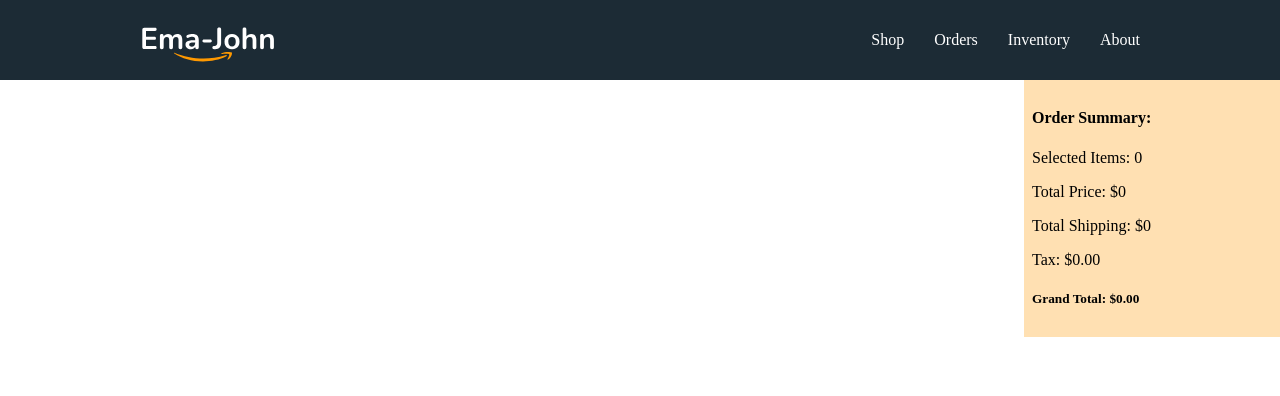
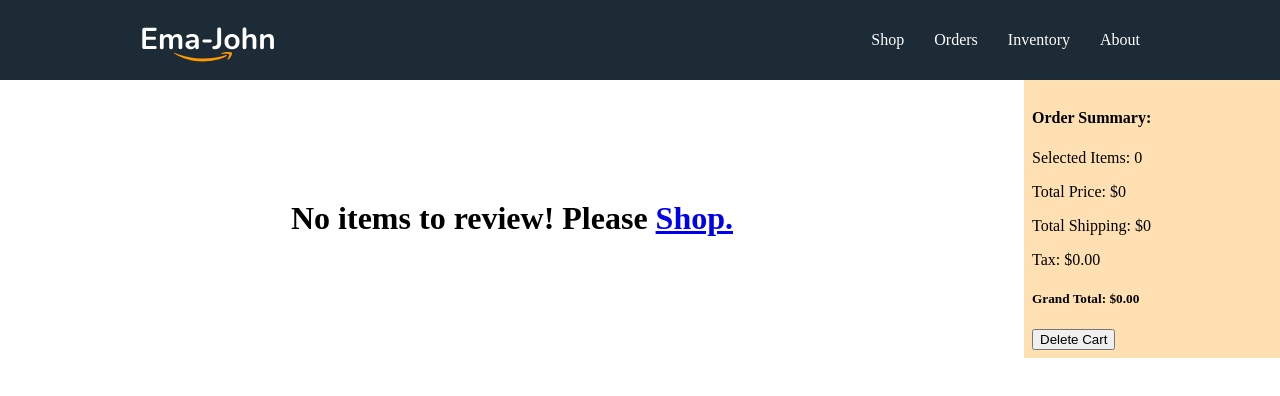
Before and after one commit to hassanrakib/ema-john-simple, a React (Create React App) app: page /orders in a window 1280 px wide. Shown: the top 396 px of the page. Built offline with nearby package versions, Linux system fonts and the light colour scheme.

Commit message:
complete milestone 9

```diff
--- a/src/components/Cart/Cart.js
+++ b/src/components/Cart/Cart.js
@@ -1,6 +1,6 @@
 import "./Cart.css";
 
-export default function Cart({ cart }) {
+export default function Cart({ cart, clearCart, children }) {
   let totalPrice = 0;
   let totalShipping = 0;
   let quantity = 0;
@@ -21,6 +21,10 @@ export default function Cart({ cart }) {
       <p>Total Shipping: ${totalShipping}</p>
       <p>Tax: ${roundedTax}</p>
       <h5>Grand Total: ${grandTotal}</h5>
+      <button onClick={clearCart}>Delete Cart</button>
+      <div>
+        {children}
+      </div>
     </div>
   );
 }
--- a/src/components/Orders/Orders.js
+++ b/src/components/Orders/Orders.js
@@ -1,22 +1,35 @@
 import { useState } from "react";
-import { useLoaderData } from "react-router-dom";
+import { Link, useLoaderData } from "react-router-dom";
+import { deleteShoppingCart, removeFromDb } from "../../utilities/fakedb";
 import Cart from "../Cart/Cart";
 import ReviewItem from "../ReviewItem/ReviewItem";
 import "./Orders.css";
 
 export default function Orders() {
-    const {products, savedCart} = useLoaderData();
+    const { savedCart } = useLoaderData();
     // initial cart is the saved cart
     const [cart, setCart] = useState(savedCart);
+    const deleteOrderItem = (deleteItemId) => {
+        const restItems = cart.filter(product => product.id !== deleteItemId);
+        removeFromDb(deleteItemId);
+        setCart(restItems);
+    }
+    const clearCart = () => {
+        setCart([]);
+        deleteShoppingCart();
+      }
     return (
         <div className="shop-container">
             <div className="orders-container">
                 {
-                    cart.map(product => <ReviewItem key={product.id} product={product} />)
+                    cart.map(product => <ReviewItem deleteOrderItem={deleteOrderItem} key={product.id} product={product} />)
+                }
+                {
+                    cart.length === 0 && <h1>No items to review! Please <Link to="/shop">Shop.</Link></h1>
                 }
             </div>
             <div className="cart-container">
-                <Cart cart={cart} />
+                <Cart cart={cart} clearCart={clearCart} />
             </div>
         </div>
     )
--- a/src/components/ReviewItem/ReviewItem.css
+++ b/src/components/ReviewItem/ReviewItem.css
@@ -16,3 +16,14 @@
     display: flex;
     align-items: center;
 }
+.delete-container button {
+    background-color: brown;
+    color: white;
+    padding: 8px 20px;
+    border: 0;
+    border-radius: 25px;
+    cursor: pointer;
+}
+.delete-container button:hover {
+    background-color: red;
+}
--- a/src/components/ReviewItem/ReviewItem.js
+++ b/src/components/ReviewItem/ReviewItem.js
@@ -1,6 +1,7 @@
 import "./ReviewItem.css";
-export default function ReviewItem({ product }) {
-    const { name, price, quantity, img } = product;
+export default function ReviewItem({ product, deleteOrderItem }) {
+    const { id, name, price, quantity, img } = product;
+
     return (
         <div className="review-item">
             <div>
@@ -13,7 +14,7 @@ export default function ReviewItem({ product }) {
                     <p><small>Quantity: ${quantity}</small></p>
                 </div>
                 <div className="delete-container">
-                    <button>Delete</button>
+                    <button onClick={() => deleteOrderItem(id)}>Delete</button>
                 </div>
             </div>
         </div>
--- a/src/components/Shop/Shop.js
+++ b/src/components/Shop/Shop.js
@@ -1,5 +1,6 @@
 import { useEffect, useState } from "react";
-import { addToDb, getStoredCart } from "../../utilities/fakedb";
+import { Link } from "react-router-dom";
+import { addToDb, deleteShoppingCart, getStoredCart } from "../../utilities/fakedb";
 import Cart from "../Cart/Cart";
 import Product from "../Product/Product";
 import "./Shop.css";
@@ -46,6 +47,11 @@ export default function Shop() {
     addToDb(product.id);
   };
 
+  const clearCart = () => {
+    setCart([]);
+    deleteShoppingCart()
+  }
+
   return (
     <div className="shop-container">
       <div className="products-container">
@@ -58,7 +64,9 @@ export default function Shop() {
         ))}
       </div>
       <div className="cart-container">
-        <Cart cart={cart} />
+        <Cart cart={cart} clearCart={clearCart}>
+          <Link to="/orders"><button>Review Orders</button></Link>
+        </Cart>
       </div>
     </div>
   );
```
